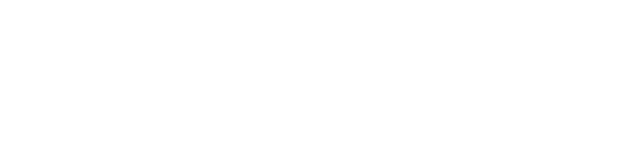
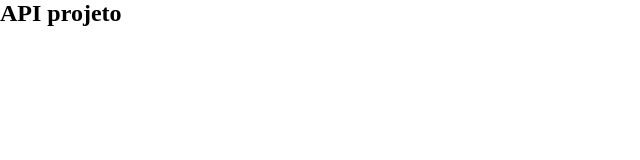
Before and after one commit to oDyKoz/Projetinho, a plain HTML site: page homepage/index.html in a window 1280 px wide. Shown: the whole page, without its empty margins (0-640 px from the left). Drawn offline with Linux system fonts and the light colour scheme.

Commit message:
fiz nada

```diff
--- a/homepage/index.html
+++ b/homepage/index.html
@@ -1,5 +1,5 @@
 <!DOCTYPE html>
-<html lang="en">
+<html lang="pt-br">
 <head>
     <meta charset="UTF-8">
     <meta name="viewport" content="width=device-width, initial-scale=1.0">
@@ -7,6 +7,11 @@
     <link rel="stylesheet" href="style.css">
 </head>
 <body>
-    <nav></nav>
+    <nav>
+        <h1>API projeto</h1>
+        <div>
+
+        </div>
+    </nav>
 
 </html>
--- a/homepage/style.css
+++ b/homepage/style.css
@@ -0,0 +1,5 @@
+* {
+    border: 0;
+    padding: 0;
+    margin: 0;
+}
```
